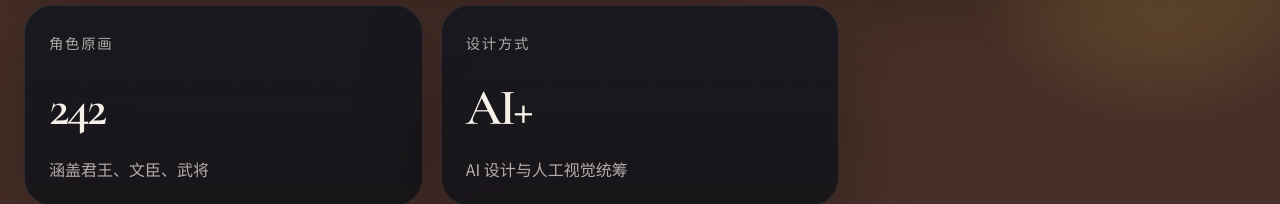
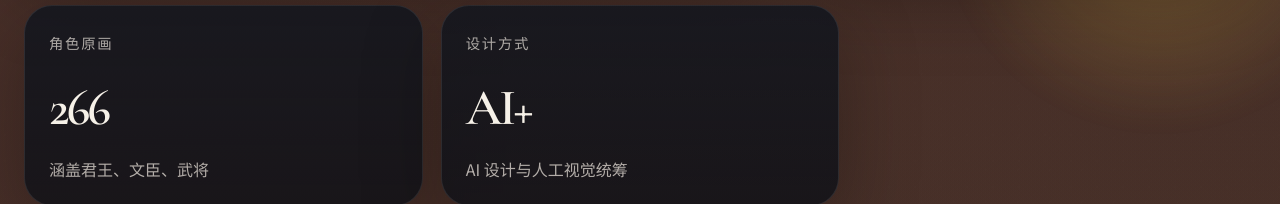
Before and after one commit to HelloWarcraft/my-portfolio, a React (Vite) app: page / in a window 1280 px wide. Shown: the part 416-620 px from the top of the page. Built offline with nearby package versions, Linux system fonts and the light colour scheme.

Commit message:
fix: change sum value

```diff
--- a/src/App.jsx
+++ b/src/App.jsx
@@ -221,7 +221,7 @@ const HIGHLIGHTS = [
 ];
 
 const INTRO_METRICS = [
-  { label: '角色原画', value: '242', note: '涵盖君王、文臣、武将' },
+  { label: '角色原画', value: '266', note: '涵盖君王、文臣、武将' },
   { label: '设计方式', value: 'AI+', note: 'AI 设计与人工视觉统筹' },];
 
 function useReveal() {
```
